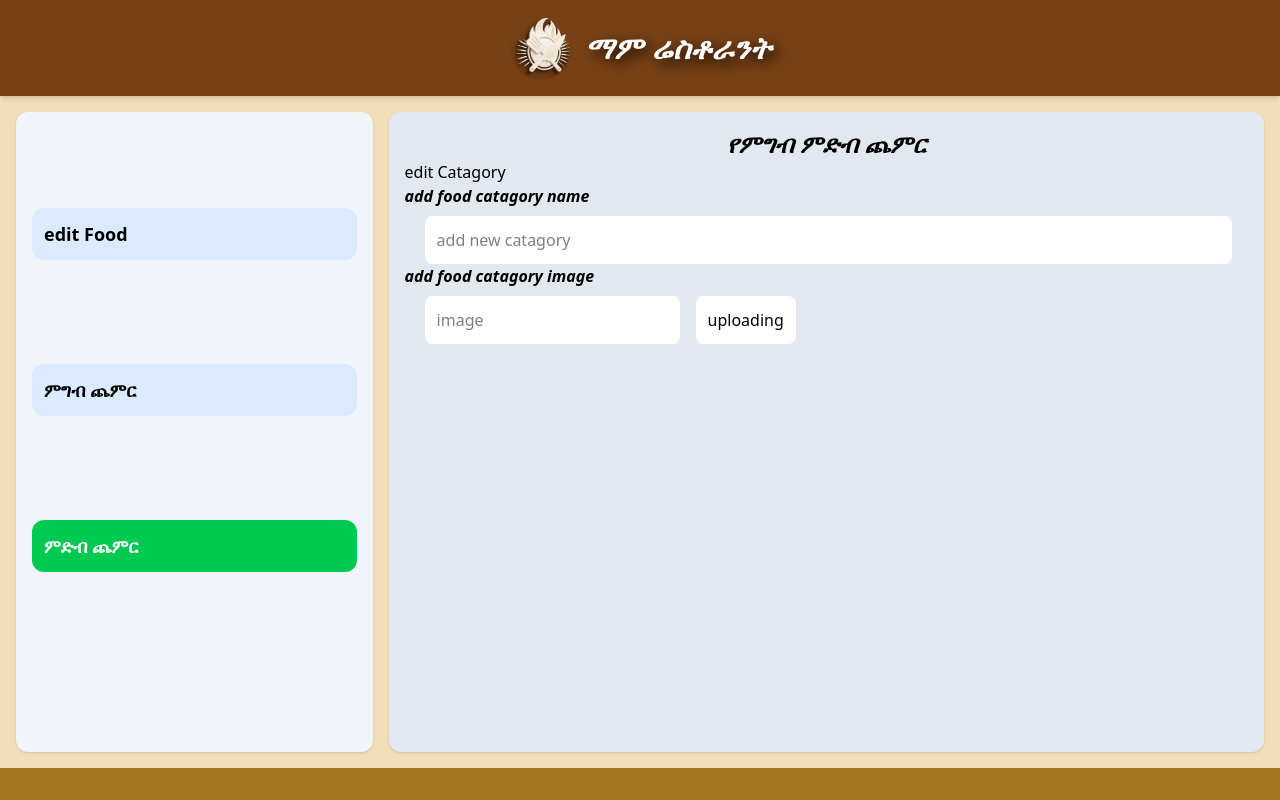
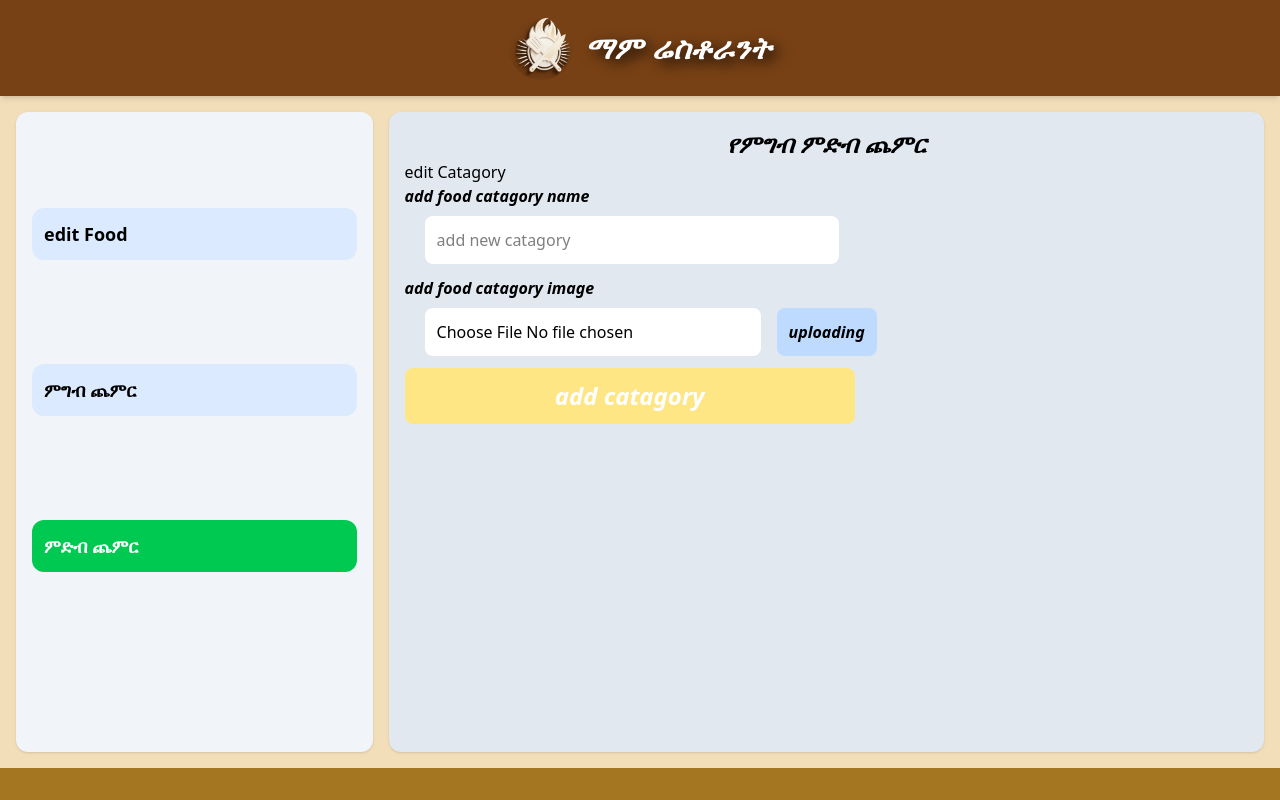
Before and after one commit to amir-mesfin/MAM-Restaurant-digital_menu, a React (Vite) app in the folder client/: page /owner in a window 1280 px wide. Both pictures are taken after a click on the item "ምድብ ጨምር". Shown: the top 800 px of the page. Built offline with nearby package versions, Linux system fonts and the light colour scheme.

Commit message:
implement category form with image upload functionality and validation

```diff
--- a/client/src/page/CategoryPage.jsx
+++ b/client/src/page/CategoryPage.jsx
@@ -1,6 +1,66 @@
-import React from 'react'
+import React, {useState, useEffect}from 'react'
 
 export default function CategoryPage() {
+  const [dataForm, setDataForm] = useState({CatagoryName:'',
+                                            url:'',
+  });
+  const [img, setImg] = useState(null);
+  const [imageError, SetImageError] = useState(null);
+  const handleChange = (e) =>{
+     setDataForm( {
+       ...dataForm,
+       [e.target.id] : e.target.value,
+     });
+  }
+
+  const handleImageChange = (e) =>{
+    const image = e.target.files[0];
+    if(!image) return ;
+    if (!image.type.startsWith('image/')) {
+      SetImageError('Please upload an image file');
+      return;
+    }
+    if (image.size > 5 * 1024 * 1024) { // 5MB limit
+      SetImageError('File size should be less than 5MB');
+      return;
+    }
+
+    setImg(image);
+  }
+
+
+  const uploadCloudinary = async() =>{
+    try{
+          const formData = new FormData();
+         formData.append('file',img);
+         formData.append('upload_preset','mam_restaurant');
+         const res = await fetch(
+           'https://api.cloudinary.com/v1_1/de91zvrzu/image/upload',
+           {
+            method:"POST",
+            body:formData,
+           }
+         );
+         if(!res.ok){
+          SetImageError("cloudinary issue happen ");
+         }
+     const data =  await res.json();
+     setDataForm({
+         ...dataForm,
+         url:data.secure_url
+     }
+     );
+
+    }catch(err){
+      SetImageError(err)
+    }
+
+
+  }
+
+  // console.log(dataForm);
+  // console.log(imageError);
+
   return (
     <div className='flex flex-col'>
       <h2 className='mx-auto text-2xl  font-semibold italic '> የምግብ ምድብ ጨምር</h2>
@@ -9,22 +69,28 @@ export default function CategoryPage() {
 
       </div>
       <div className=''>
-        <form action="" className='flex flex-col '>
-          <div className='flex flex-col'>
+        <form action="" className='flex flex-col  space-y-3 '>
+          <div className='flex flex-col  max-w-[450px] '>
             <label className='mb-2 font-semibold  italic'> add food catagory name  </label>
-            <input type="text" className='bg-white border-0  p-3   focus:outline-amber-300 rounded-lg  ml-5 mr-4' placeholder='add new catagory ' />
+            <input type="text" className='bg-white border-0  p-3   focus:outline-amber-300 rounded-lg  ml-5 mr-4' placeholder='add new catagory'
+            id='CatagoryName'
+            onChange={handleChange} />
           </div>
 
-              <div className='flex flex-col'>
+              <div className='flex flex-col '>
                 <label className='mb-2 font-semibold  italic'> add food catagory image </label>
                 <div>
-                <input type="text" className='bg-white border-0  p-3   focus:outline-amber-300 rounded-lg  ml-5 mr-4' placeholder='image' />
-                <button className='rounded-lg bg-white p-3 ' type='button'>uploading </button>
+                <input type="file" className='bg-white border-0  p-3   focus:outline-amber-300 rounded-lg  ml-5 mr-4' placeholder='image'
+                 onChange={handleImageChange} />
+                <button className='rounded-lg  active:text-white font-semibold italic  p-3 bg-blue-200 hover:bg-blue-300 active:bg-blue-500 '
+                  type='button'
+                   onClick={uploadCloudinary}>uploading </button>
                 </div>
+
 
               </div>
 
-
+          <button className='rounded-lg max-w-[450px] bg-amber-200 hover:bg-amber-300 active:bg-amber-400 text-2xl text-white font-semibold italic text-shadow-amber-950 p-3'> add catagory </button>
 
         </form>
 
```
